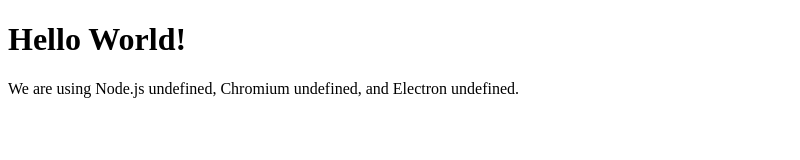
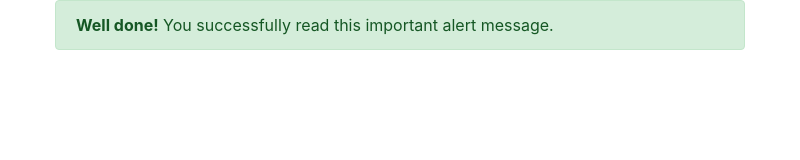
Before and after one commit to Xainey/powershell-electron-demo, an Electron app: page index.html in a window 800 px wide. Drawn offline with nearby package versions, Linux system fonts and the light colour scheme.

Commit message:
Adding and testing bootstrap v4

```diff
--- a/index.html
+++ b/index.html
@@ -2,18 +2,17 @@
 <html>
   <head>
     <meta charset="UTF-8">
-    <title>Hello World!</title>
+    <title>Diskr</title>
+    <link rel="stylesheet" href="node_modules\bootstrap\dist\css\bootstrap.min.css">
   </head>
   <body>
-    <h1>Hello World!</h1>
-    <!-- All of the Node.js APIs are available in this renderer process. -->
-    We are using Node.js <script>document.write(process.versions.node)</script>,
-    Chromium <script>document.write(process.versions.chrome)</script>,
-    and Electron <script>document.write(process.versions.electron)</script>.
+    <div class="container">
+      <div class="alert alert-success" role="alert">
+        <strong>Well done!</strong> You successfully read this important alert message.
+      </div>
+    </div>
   </body>
-
   <script>
-    // You can also require other files to run in this process
     require('./renderer.js')
   </script>
 </html>
--- a/package.json
+++ b/package.json
@@ -18,5 +18,8 @@
   "license": "CC0-1.0",
   "devDependencies": {
     "electron": "~1.6.2"
+  },
+  "dependencies": {
+    "bootstrap": "^4.0.0-alpha.6"
   }
 }
```
